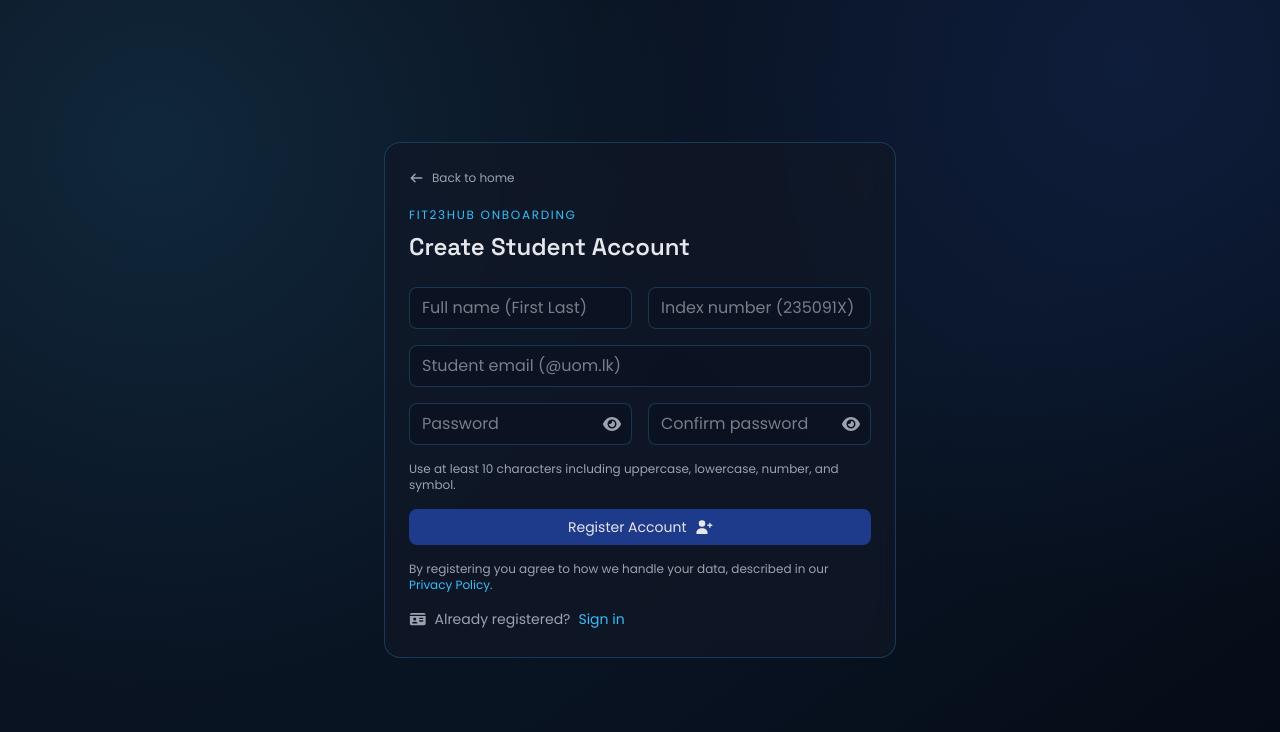
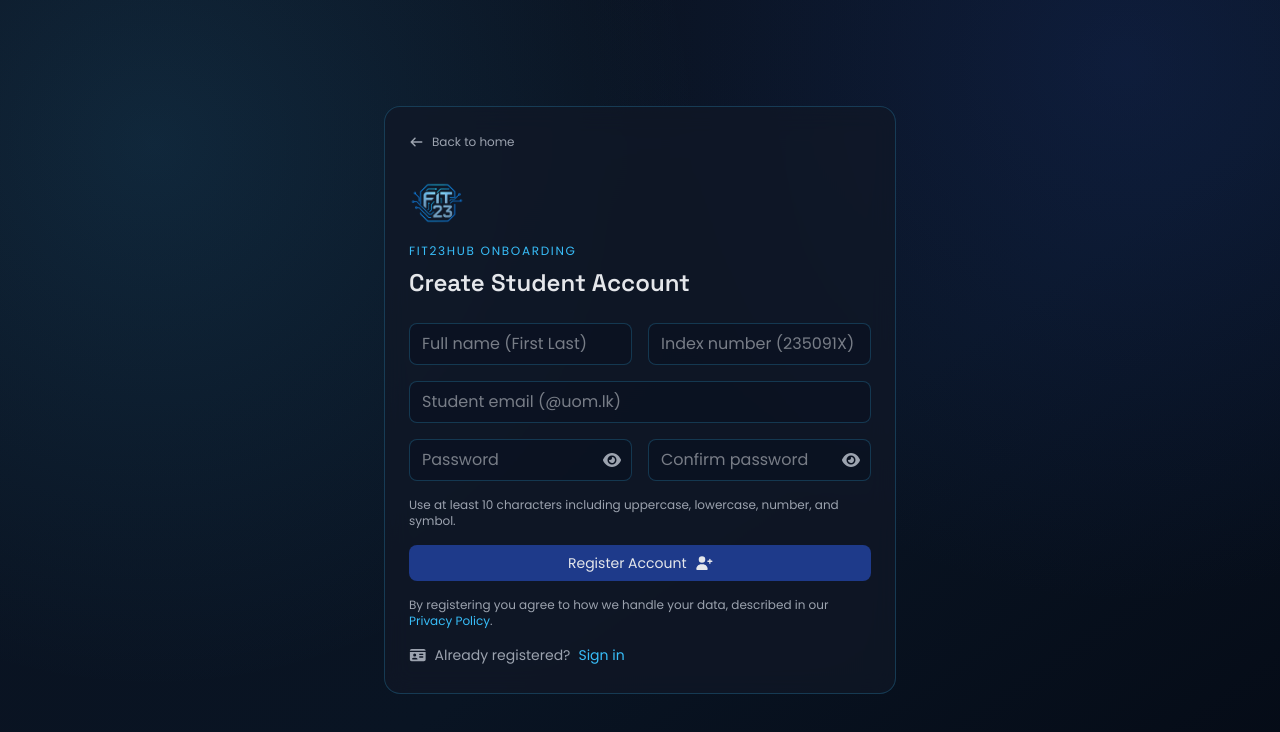
Before and after one commit to dinithrathnayaka23/fit23hub.io, a Next.js app in the folder frontend/: page /register in a window 1280 px wide. Shown: the top 732 px of the page. Built offline with nearby package versions, Linux system fonts and the light colour scheme; no server answers.

Commit message:
feat(ui): batch logo at the top of every sign-in page

```diff
--- a/frontend/app/(auth)/forgot-password/page.tsx
+++ b/frontend/app/(auth)/forgot-password/page.tsx
@@ -6,6 +6,7 @@ import { FontAwesomeIcon } from "@fortawesome/react-fontawesome";
 import { faArrowLeft, faEnvelope, faPaperPlane } from "@fortawesome/free-solid-svg-icons";
 import { motion } from "framer-motion";
 import { api } from "@/lib/api";
+import BrandMark from "@/components/ui/BrandMark";
 
 
 
@@ -48,6 +49,7 @@ export default function ForgotPasswordPage() {
         animate={{ opacity: 1, y: 0 }}
         transition={{ duration: 0.45, ease: [0.22, 1, 0.36, 1] }}
       >
+        <BrandMark size={56} priority className="mb-3" />
         <motion.p initial={{ opacity: 0, y: 12 }} animate={{ opacity: 1, y: 0 }} transition={{ duration: 0.35, ease: [0.22, 1, 0.36, 1] }} className="text-xs uppercase tracking-[0.14em] text-[var(--accent)]">
           FIT23Hub Account Recovery
         </motion.p>
--- a/frontend/app/(auth)/login/page.tsx
+++ b/frontend/app/(auth)/login/page.tsx
@@ -10,6 +10,7 @@ import { api, ApiError } from "@/lib/api";
 import { setStoredUser } from "@/lib/auth";
 import SuspendedModal from "@/components/SuspendedModal";
 import { isAdminRole } from "@/lib/types";
+import BrandMark from "@/components/ui/BrandMark";
 
 const container = {
   hidden: { opacity: 0, y: 20 },
@@ -111,7 +112,10 @@ export default function LoginPage() {
             Back to home
           </Link>
         </motion.div>
-        <motion.p variants={item} className="mt-4 text-xs uppercase tracking-[0.14em] text-[var(--accent)]">
+        <motion.div variants={item}>
+          <BrandMark size={56} priority className="mt-5" />
+        </motion.div>
+        <motion.p variants={item} className="mt-3 text-xs uppercase tracking-[0.14em] text-[var(--accent)]">
           FIT23Hub Authentication
         </motion.p>
         <motion.h1 variants={item} className="mt-2 text-2xl font-semibold">
--- a/frontend/app/(auth)/register/page.tsx
+++ b/frontend/app/(auth)/register/page.tsx
@@ -6,6 +6,7 @@ import { FontAwesomeIcon } from "@fortawesome/react-fontawesome";
 import { faArrowLeft, faEnvelopeCircleCheck, faEye, faEyeSlash, faIdCard, faUserPlus } from "@fortawesome/free-solid-svg-icons";
 import { motion } from "framer-motion";
 import { api } from "@/lib/api";
+import BrandMark from "@/components/ui/BrandMark";
 
 const container = {
   hidden: { opacity: 0, y: 20 },
@@ -121,7 +122,10 @@ export default function RegisterPage() {
             Back to home
           </Link>
         </motion.div>
-        <motion.p variants={item} className="mt-4 text-xs uppercase tracking-[0.14em] text-[var(--accent)]">
+        <motion.div variants={item}>
+          <BrandMark size={56} priority className="mt-5" />
+        </motion.div>
+        <motion.p variants={item} className="mt-3 text-xs uppercase tracking-[0.14em] text-[var(--accent)]">
           FIT23Hub Onboarding
         </motion.p>
         <motion.h1 variants={item} className="mt-2 text-2xl font-semibold">
--- a/frontend/app/(auth)/reset-password/page.tsx
+++ b/frontend/app/(auth)/reset-password/page.tsx
@@ -7,6 +7,7 @@ import { FontAwesomeIcon } from "@fortawesome/react-fontawesome";
 import { faArrowLeft, faCircleCheck, faEye, faEyeSlash, faLock } from "@fortawesome/free-solid-svg-icons";
 import { motion } from "framer-motion";
 import { api } from "@/lib/api";
+import BrandMark from "@/components/ui/BrandMark";
 
 
 
@@ -118,6 +119,7 @@ function ResetPasswordForm() {
         animate={{ opacity: 1, y: 0 }}
         transition={{ duration: 0.45, ease: [0.22, 1, 0.36, 1] }}
       >
+        <BrandMark size={56} priority className="mb-3" />
         <motion.p initial={{ opacity: 0, y: 12 }} animate={{ opacity: 1, y: 0 }} transition={{ duration: 0.35, ease: [0.22, 1, 0.36, 1] }} className="text-xs uppercase tracking-[0.14em] text-[var(--accent)]">
           FIT23Hub Account Recovery
         </motion.p>
--- a/frontend/app/(auth)/verify-email/page.tsx
+++ b/frontend/app/(auth)/verify-email/page.tsx
@@ -7,6 +7,7 @@ import { FontAwesomeIcon } from "@fortawesome/react-fontawesome";
 import { faArrowLeft, faCircleCheck, faEnvelopeCircleCheck } from "@fortawesome/free-solid-svg-icons";
 import { motion } from "framer-motion";
 import { api } from "@/lib/api";
+import BrandMark from "@/components/ui/BrandMark";
 
 const fadeIn = {
   initial: { opacity: 0, y: 12 },
@@ -52,6 +53,7 @@ function VerifyEmailInner() {
         animate={{ opacity: 1, y: 0 }}
         transition={{ duration: 0.45, ease: [0.22, 1, 0.36, 1] }}
       >
+        <BrandMark size={56} priority className="mb-3" />
         <motion.p {...fadeIn} className="text-xs uppercase tracking-[0.14em] text-[var(--accent)]">
           FIT23Hub Account
         </motion.p>
```
